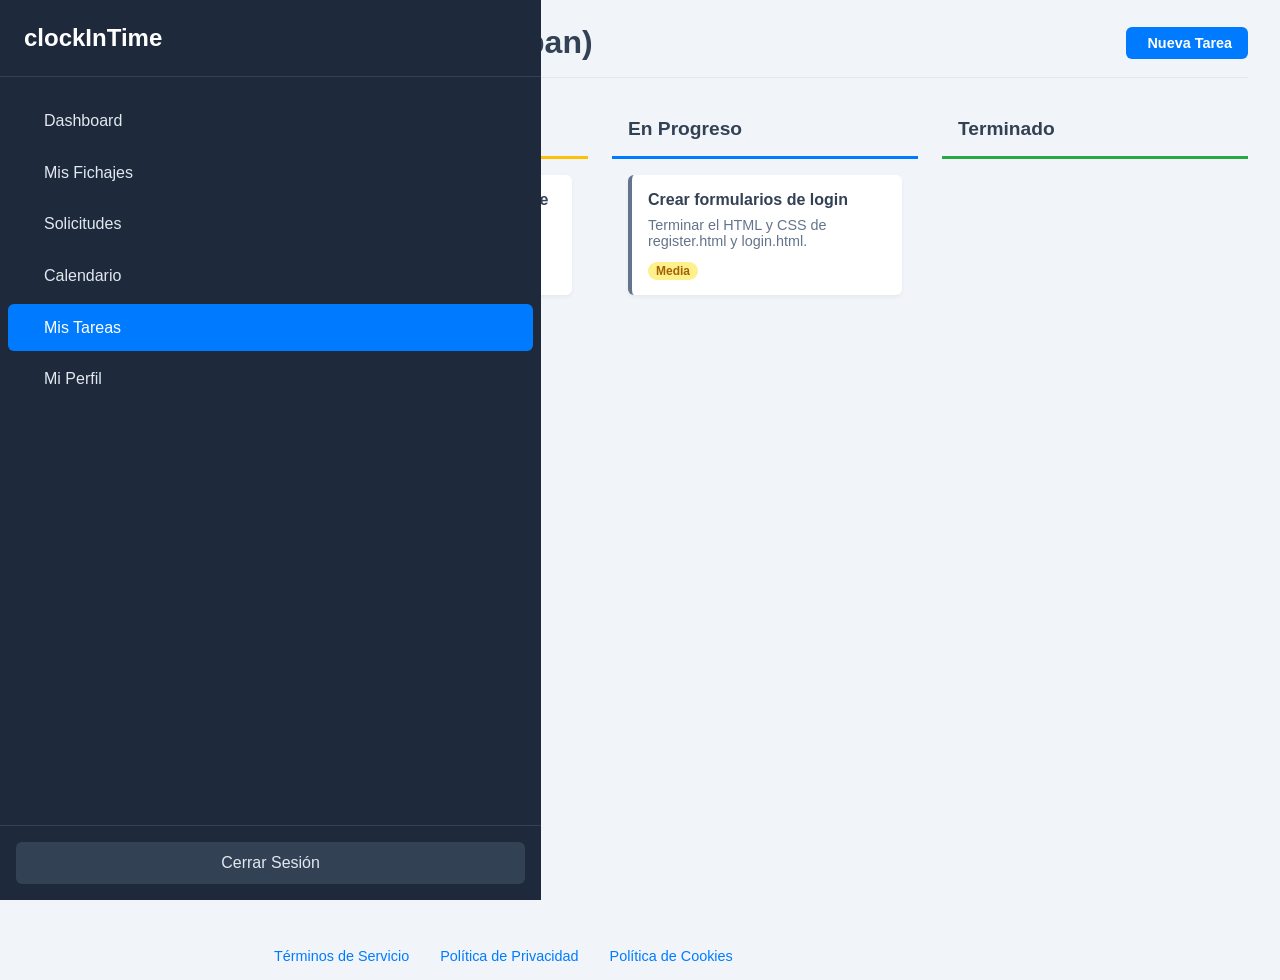
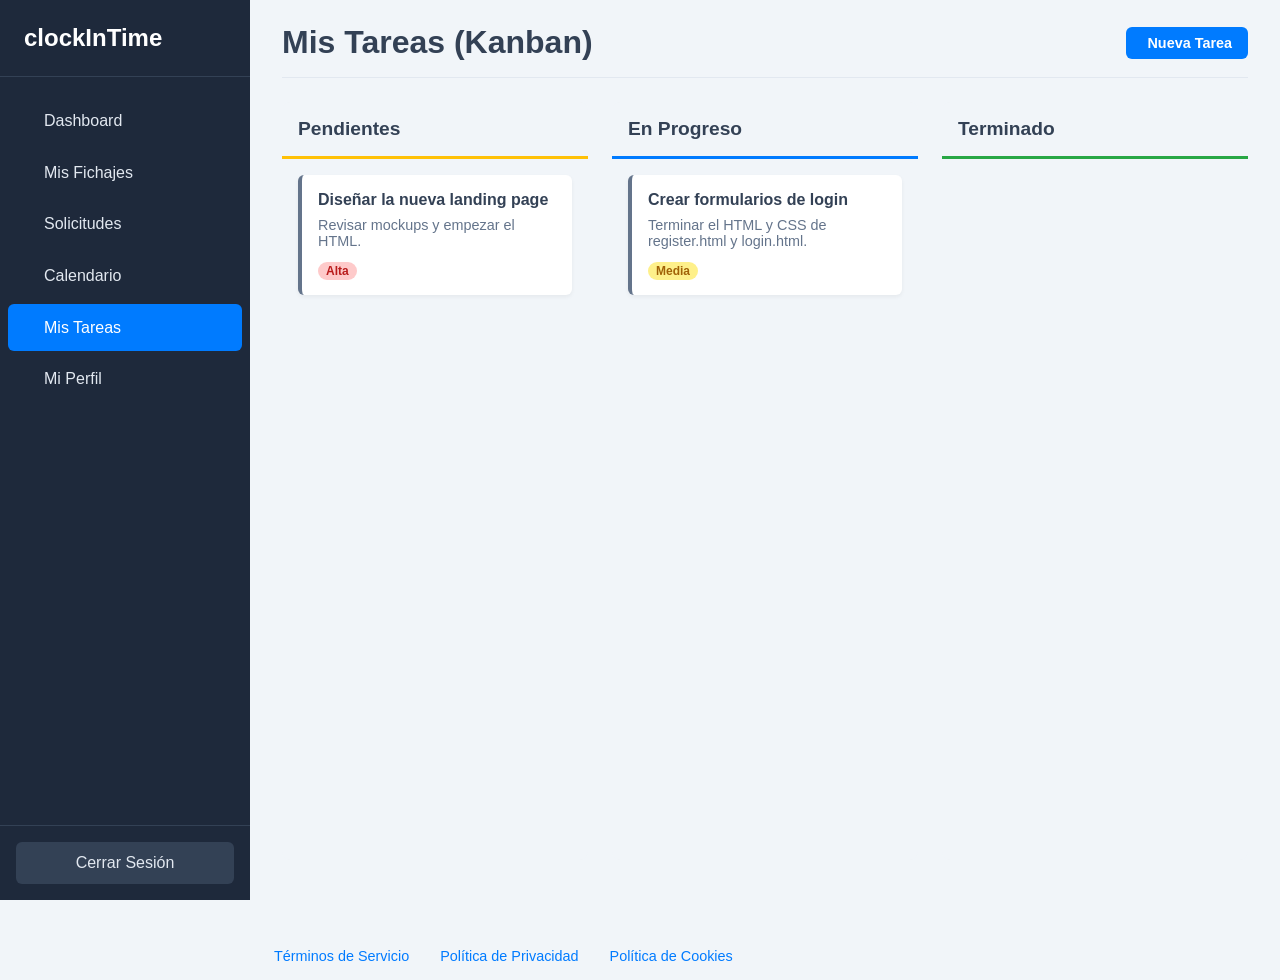

Actualización de archivos

--- a/CSS/app-style.css
+++ b/CSS/app-style.css
@@ -189,9 +189,30 @@ a {
     text-transform: uppercase; 
     text-align: center;
     min-width: 100px;
-    transition: all 0.3s ease;
 }
 
+.clock-in-widget .status-out { 
+    background-color: rgba(220, 53, 69, 0.1) !important; 
+    color: #dc3545 !important; 
+    border: 1px solid #dc3545 !important;
+}
+
+/* Estado: TRABAJANDO (Fondo verde suave, texto verde legible) */
+.clock-in-widget .status-in { 
+    background-color: rgba(40, 167, 69, 0.1) !important; 
+    color: #28a745 !important; 
+    border: 1px solid #28a745 !important;
+}
+
+/* Estado: DESCANSO (Fondo naranja suave, texto naranja legible) */
+.clock-in-widget .status-pause { 
+    background-color: rgba(245, 166, 35, 0.1) !important; 
+    color: #f5a623 !important; 
+    border: 1px solid #f5a623 !important;
+}
+
+.fichajes-table .status-out { background-color: #dc3545; color: white; }
+.fichajes-table .status-in  { background-color: #28a745; color: white; }
 .status-out { 
     background-color: rgba(220, 53, 69, 0.1); /* Un fondo rojo muy clarito/transparente */
     color: var(--text-red);                 /* El texto en rojo fuerte */
